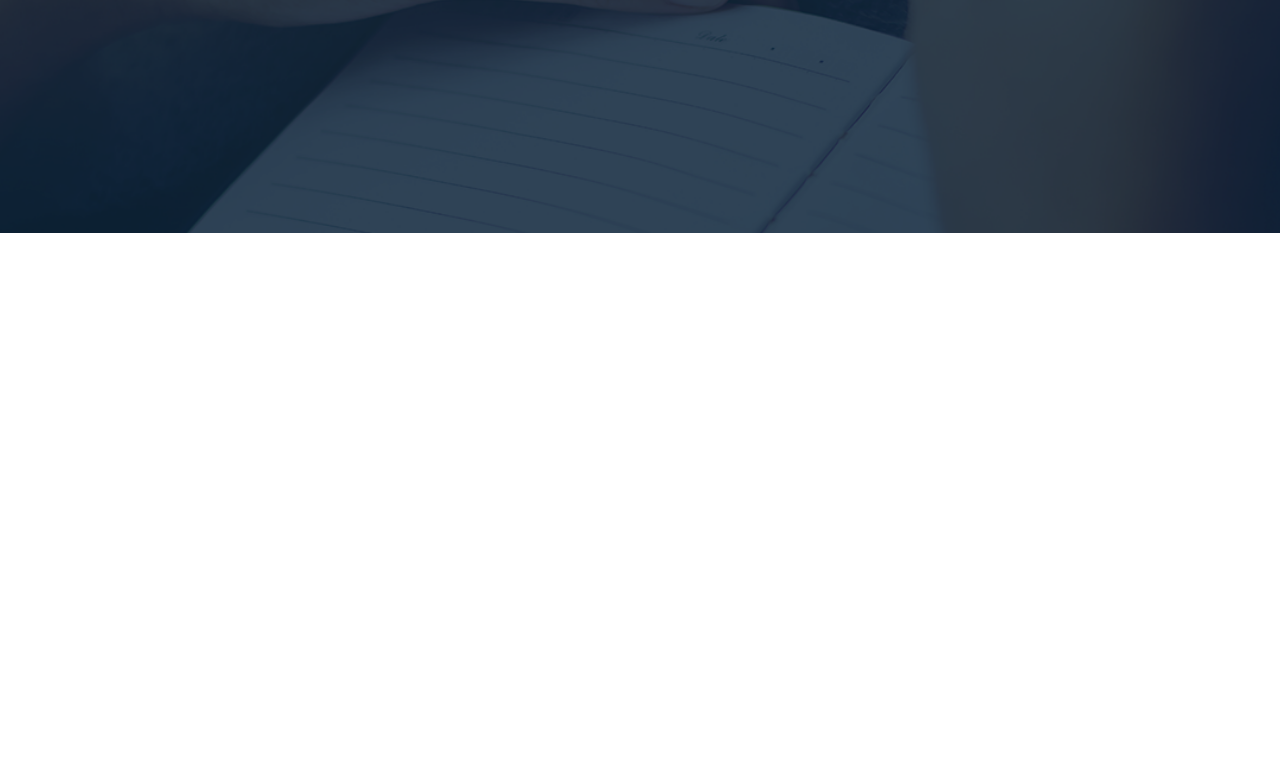
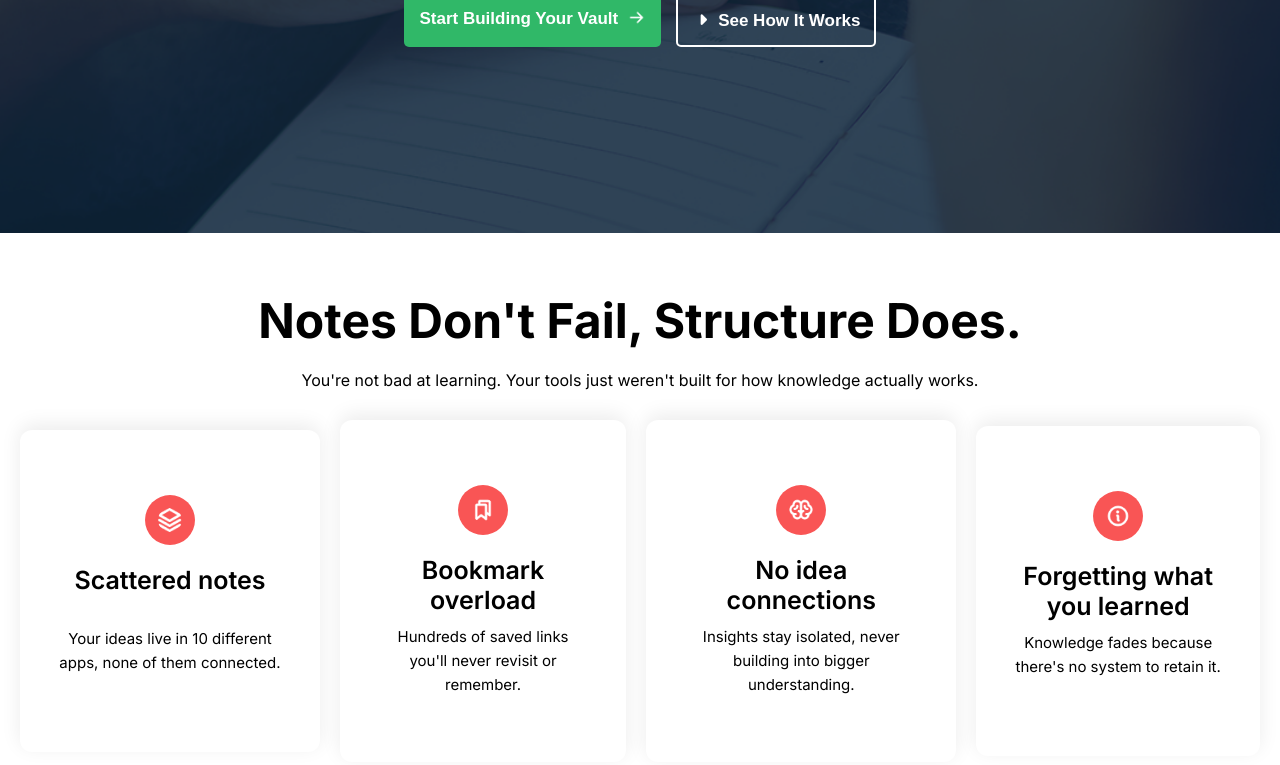
Before and after one commit to EsratJahanJui/B13-Assignment1, a plain HTML site: page index.html in a window 1280 px wide. Shown: the part 659-1424 px from the top of the page. Before the commit the page ends 892 px from the top, so only its background shows below. Drawn offline with Linux system fonts and the light colour scheme.

Commit message:
add notes card section

```diff
--- a/index.html
+++ b/index.html
@@ -75,5 +75,64 @@
         </div>
       </section>
     </header>
+    <!-- Start Main Section  -->
+    <main>
+      <!-- Start Notes Section -->
+      <section class="notes-section-content">
+        <div class="note-title-text">
+          <h1>Notes don't fail, Structure does.</h1>
+          <p>
+            You're not bad at learning. Your tools just weren't built for how
+            knowledge actually works.
+          </p>
+        </div>
+        <div class="notes-card">
+          <!-- card-1 -->
+          <div class="card">
+            <div class="card-icon">
+              <img src="./assets/Vector.png" alt="" />
+            </div>
+            <h3 class="card-title">Scattered notes</h3>
+            <p class="card-text">
+              Your ideas live in 10 different apps, none of them connected.
+            </p>
+          </div>
+          <!-- card-2 -->
+          <div class="card">
+            <div class="card-icon">
+              <img src="./assets/Bookmarks.png" alt="" />
+            </div>
+            <h3 class="card-title">Bookmark overload</h3>
+            <p class="card-text">
+              Hundreds of saved links you'll never revisit or remember.
+            </p>
+          </div>
+          <!-- card-3 -->
+          <div class="card">
+            <div class="card-icon">
+              <img src="./assets/Brain.png" alt="" />
+            </div>
+            <h3 class="card-title">No idea connections</h3>
+            <p class="card-text">
+              Insights stay isolated, never building into bigger understanding.
+            </p>
+          </div>
+          <!-- card-4 -->
+          <div class="card">
+            <div class="card-icon">
+              <img src="./assets/Info.png" alt="" />
+            </div>
+            <h3 class="card-title">Forgetting what <br> you learned</h3>
+            <p class="card-text">
+              Knowledge fades because there's no system to retain it.
+            </p>
+          </div>
+        </div>
+      </section>
+      <section class="brain-section-content">
+
+
+      </section>
+    </main>
   </body>
 </html>
--- a/style.css
+++ b/style.css
@@ -71,7 +71,7 @@ nav {
   justify-content: center;
   align-items: center;
   text-align: center;
-  padding-bottom: 100px;
+  margin-bottom: 58px;
 }
 .banner-text {
   color: #ffffff;
@@ -153,3 +153,76 @@ nav {
   transition: 1s;
   border: none;
 }
+/* Start Main content */
+ main {
+  max-width: 1360 px;
+  margin:0 auto;
+  padding: 0 20px;
+
+}
+
+ main section{
+  margin-bottom:40px;
+}
+
+/* For notes */
+.note-title-text {
+  text-align: center;
+}
+.note-title-text h1 {
+  text-transform: capitalize;
+  font-style: Bold;
+  font-size: 48px;
+  font-weight: 700;
+  padding-bottom:20px;
+}
+
+/* for note card */
+.notes-card{
+  margin-top:30px;
+ display: flex;
+  justify-content: center;
+  align-items: center;
+  gap:20px;
+
+}
+.card{
+  max-width:322px;
+  height:310;
+  padding:65px 38px;
+  text-align:center;
+  background-color: #ffffff;
+  border-radius: 12px;
+  box-shadow: 0 -5px 20px  rgba(0,0,0,0.08);
+  overflow: hidden;
+}
+.card-icon img{
+  width:100px;
+  height:100px;
+  margin:0 auto 20px;
+  background-color: rgba(249, 85, 85, 1);
+  border-radius:50%;
+  display:flex;
+  align-items: center;
+  justify-content: center;
+  padding: 13px;
+}
+
+.card-icon img{
+  width:50px;
+  height:50px;
+
+}
+.card-title{
+  font-size:25px;
+  font-weight:600;
+  margin-bottom:10px;
+  min-height:52px;
+
+}
+.card-text{
+  font-size:15px;
+  line-height:1.6;
+  min-height:60px;
+
+}
```
